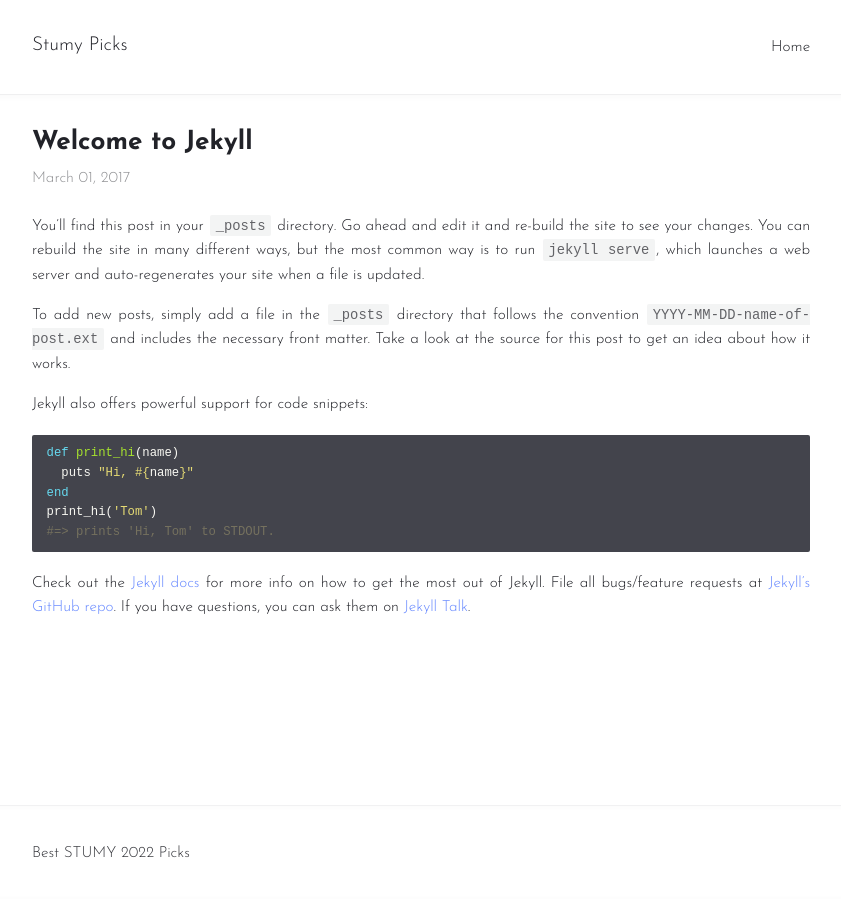
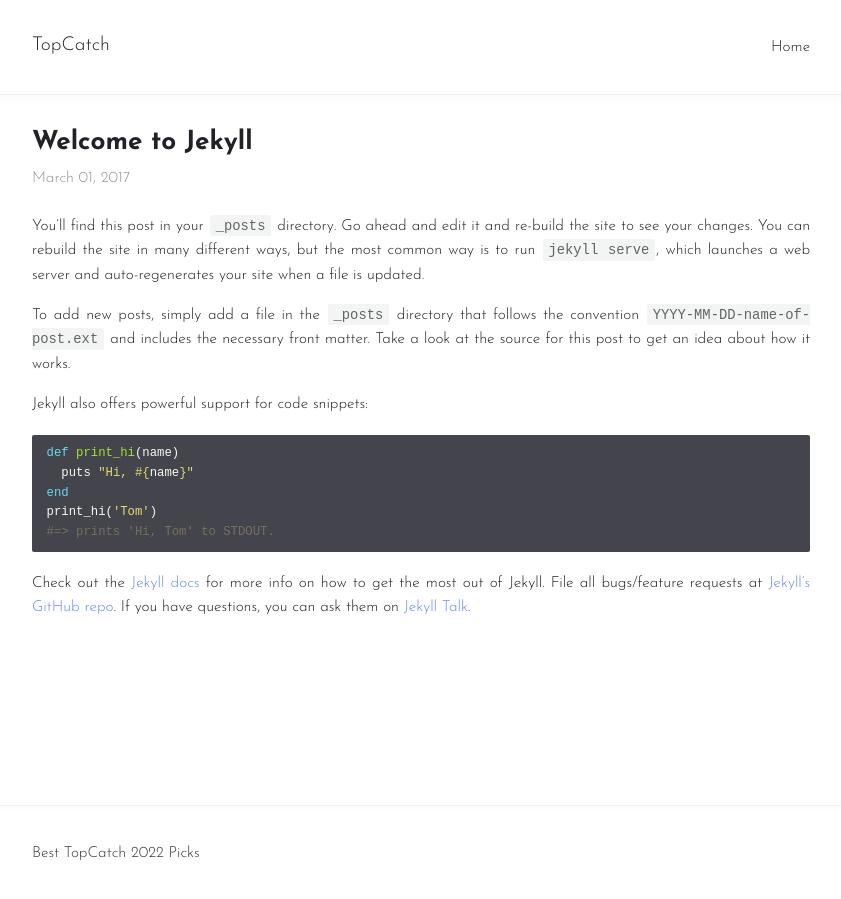
Before and after one commit to pijauk/bestpicks.github.io, a Jekyll site: the page built from _posts/2017-03-01-welcome-to-jekyll.md, in a window 1280 px wide. Shown: the whole page, without its empty margins (219-1060 px from the left). Built offline with Jekyll 4.4.1, drawn with Linux system fonts in a browser that asks for light colours.

Commit message:
Update _config.yml

```diff
--- a/_config.yml
+++ b/_config.yml
@@ -1,6 +1,6 @@
-title: "Stumy Picks"
-author: "BestPicks"
-description: "Best STUMY 2022 Picks"
+title: "TopCatch"
+author: "PJ"
+description: "Best TopCatch 2022 Picks"
 permalink: /:title/
 lang: "en"
 excerpt_separator: "\n\n\n"
```
